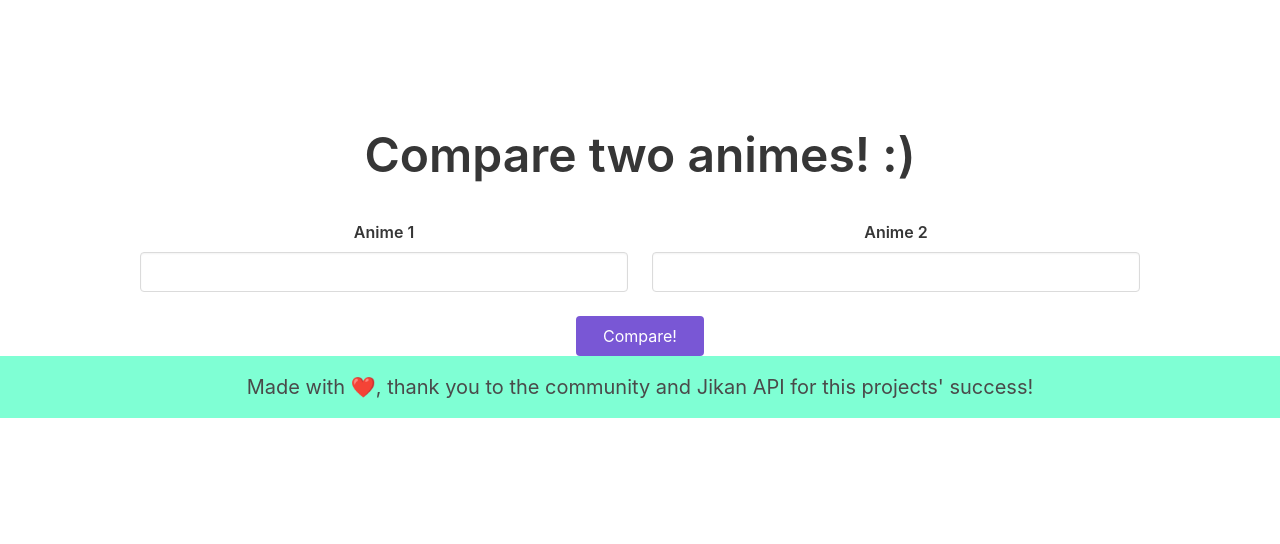
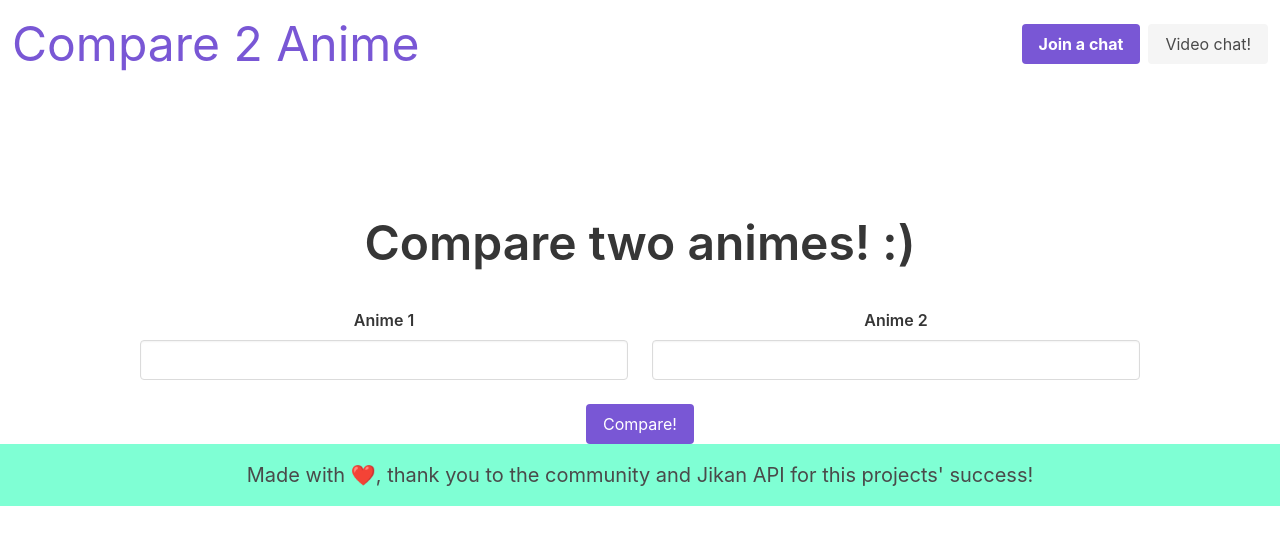
Before and after one commit to Adib234/compare-two-animes, a Vue app: page / in a window 1280 px wide. Shown: the top 544 px of the page. Built offline with nearby package versions, Linux system fonts and the light colour scheme.

Commit message:
couldn't use youtube api :) figure out socketio

```diff
--- a/public/index.html
+++ b/public/index.html
@@ -7,6 +7,10 @@
 	<meta name="viewport" content="width=device-width,initial-scale=1.0">
 	<link rel="icon" href="<%= BASE_URL %>favicon.ico">
 	<title><%= htmlWebpackPlugin.options.title %></title>
+
+	<script src="https://apis.google.com/js/api.js"></script>
+	<script src="https://apis.google.com/js/client.js?onload=handleClientLoad"></script>
+
 </head>
 
 <body>
--- a/src/components/HomePage.vue
+++ b/src/components/HomePage.vue
@@ -1,5 +1,37 @@
 <template>
   <section class="section1">
+    <nav class="navbar" role="navigation" aria-label="main navigation">
+      <div class="navbar-brand">
+        <a class="navbar-item" href="https://bulma.io">
+          <div class="is-size-1">Compare 2 Anime</div>
+        </a>
+
+        <a
+          role="button"
+          class="navbar-burger burger"
+          aria-label="menu"
+          aria-expanded="false"
+          data-target="navbarBasicExample"
+        >
+          <span aria-hidden="true"></span>
+          <span aria-hidden="true"></span>
+          <span aria-hidden="true"></span>
+        </a>
+      </div>
+
+      <div class="navbar-end">
+        <div class="navbar-item">
+          <div class="buttons">
+            <a class="button is-primary">
+              <strong>Join a chat</strong>
+            </a>
+            <a class="button is-light">
+              Video chat!
+            </a>
+          </div>
+        </div>
+      </div>
+    </nav>
     <div class="hero">
       <div class="parent-1">
         <h1 class="title is-1">Compare two animes! :)</h1>
@@ -97,9 +129,7 @@ export default {
 .label {
   text-align: center;
 }
-.button {
-  width: 10%;
-}
+
 .button-spacing {
   text-align: center;
 }
--- a/src/components/Info.vue
+++ b/src/components/Info.vue
@@ -67,6 +67,25 @@
             </tbody>
           </table>
         </div>
+
+        <div class="box">
+          <div class="is-size-2">Opening Theme Songs</div>
+          <ul id="example-1">
+            <li v-for="song in openingTheme1" :key="song">
+              <!-- <iframe :src="getFrameSrc(song)"> </iframe> -->
+              {{ song.slice(song.indexOf(":") + 1).replace(/['"]+/g, "") }}
+            </li>
+          </ul>
+        </div>
+        <div class="box">
+          <div class="is-size-2">Ending Theme Songs</div>
+          <ul id="example-1">
+            <li v-for="song in endingTheme1" :key="song">
+              <!-- <iframe :src="getFrameSrc(song)"> </iframe> -->
+              {{ song.slice(song.indexOf(":") + 1).replace(/['"]+/g, "") }}
+            </li>
+          </ul>
+        </div>
       </div>
 
       <div class="column">
@@ -122,12 +141,33 @@
             </tbody>
           </table>
         </div>
+        <div class="box">
+          <div class="is-size-2">Opening Theme Songs</div>
+          <ul id="example-1">
+            <li v-for="song in openingTheme2" :key="song">
+              <!-- <iframe :src="getFrameSrc(song)"> </iframe> -->
+              {{ song.slice(song.indexOf(":") + 1).replace(/['"]+/g, "") }}
+            </li>
+          </ul>
+        </div>
+        <div class="box">
+          <div class="is-size-2">Ending Theme Songs</div>
+          <ul id="example-1">
+            <li v-for="song in endingTheme2" :key="song">
+              <!-- <iframe :src="getFrameSrc(song)"> </iframe> -->
+              {{ song.slice(song.indexOf(":") + 1).replace(/['"]+/g, "") }}
+            </li>
+          </ul>
+        </div>
       </div>
     </div>
   </section>
 </template>
 
+<script src="https://apis.google.com/js/api.js"></script>
+<script src="https://apis.google.com/js/client.js?onload=handleClientLoad"></script>
 <script>
+/* global gapi */
 import axios from "axios";
 import Buefy from "buefy";
 import "buefy/dist/buefy.css";
@@ -167,6 +207,7 @@ export default {
       openingTheme2: [],
       endingTheme1: [],
       endingTheme2: [],
+
       error: "",
     };
   },
@@ -184,6 +225,32 @@ export default {
           this.error = error; // take care of this later
         });
     },
+    // getFrameSrc(q) {
+    //   q = q.slice(q.indexOf(":") + 1).replace(/['"]+/g, "");
+    //   gapi.client.setApiKey("AIzaSyCaLeKa_J8RXilmX3uhGyrUPtuRK0smA6Q");
+    //   return gapi.client
+    //     .load("https://www.googleapis.com/discovery/v1/apis/youtube/v3/rest")
+    //     .then(
+    //       function() {
+    //         return gapi.client.youtube.search
+    //           .list({
+    //             part: ["snippet"],
+    //             q: q,
+    //           })
+    //           .then(
+    //             function(response) {
+    //               return `https://www.youtube.com/watch?v=${response["result"]["items"]["0"]["id"]["videoId"]}`;
+    //             },
+    //             function(err) {
+    //               console.error("Execute error", err);
+    //             }
+    //           );
+    //       },
+    //       function(err) {
+    //         console.error("Error loading GAPI client for API", err);
+    //       }
+    //     );
+    // },
   },
 
   watch: {
@@ -202,6 +269,8 @@ export default {
         this.animeFind(newVal, "favorites1", "favorites");
         this.animeFind(newVal, "genres1", "genres");
         this.animeFind(newVal, "trailerUrl1", "trailer_url");
+        this.animeFind(newVal, "openingTheme1", "opening_themes");
+        this.animeFind(newVal, "endingTheme1", "ending_themes");
       },
     },
     anime2: {
@@ -219,11 +288,8 @@ export default {
         this.animeFind(newVal, "favorites2", "favorites");
         this.animeFind(newVal, "genres2", "genres");
         this.animeFind(newVal, "trailerUrl2", "trailer_url");
-
-        // openingTheme1: [],
-        // openingTheme2: [],
-        // endingTheme1: [],
-        // endingTheme2: [],
+        this.animeFind(newVal, "openingTheme2", "opening_themes");
+        this.animeFind(newVal, "endingTheme2", "ending_themes");
       },
     },
   },
```
